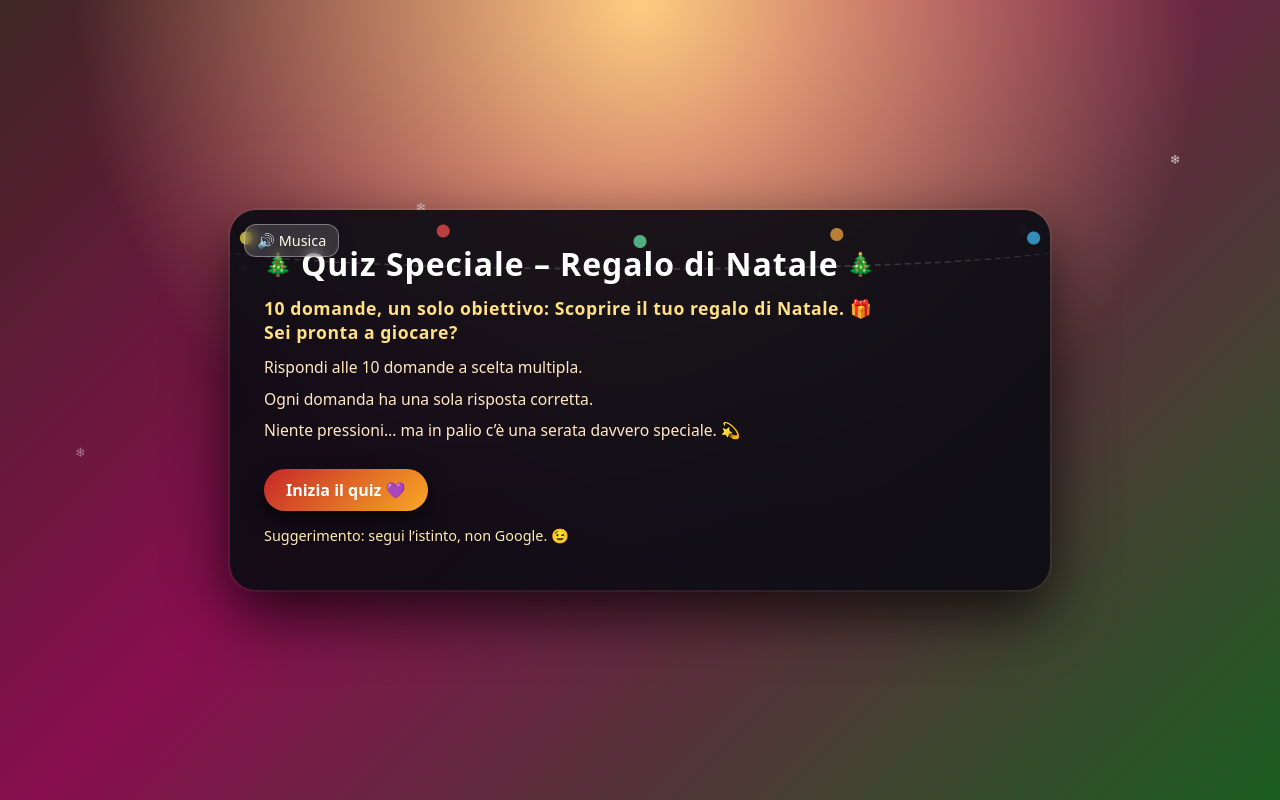
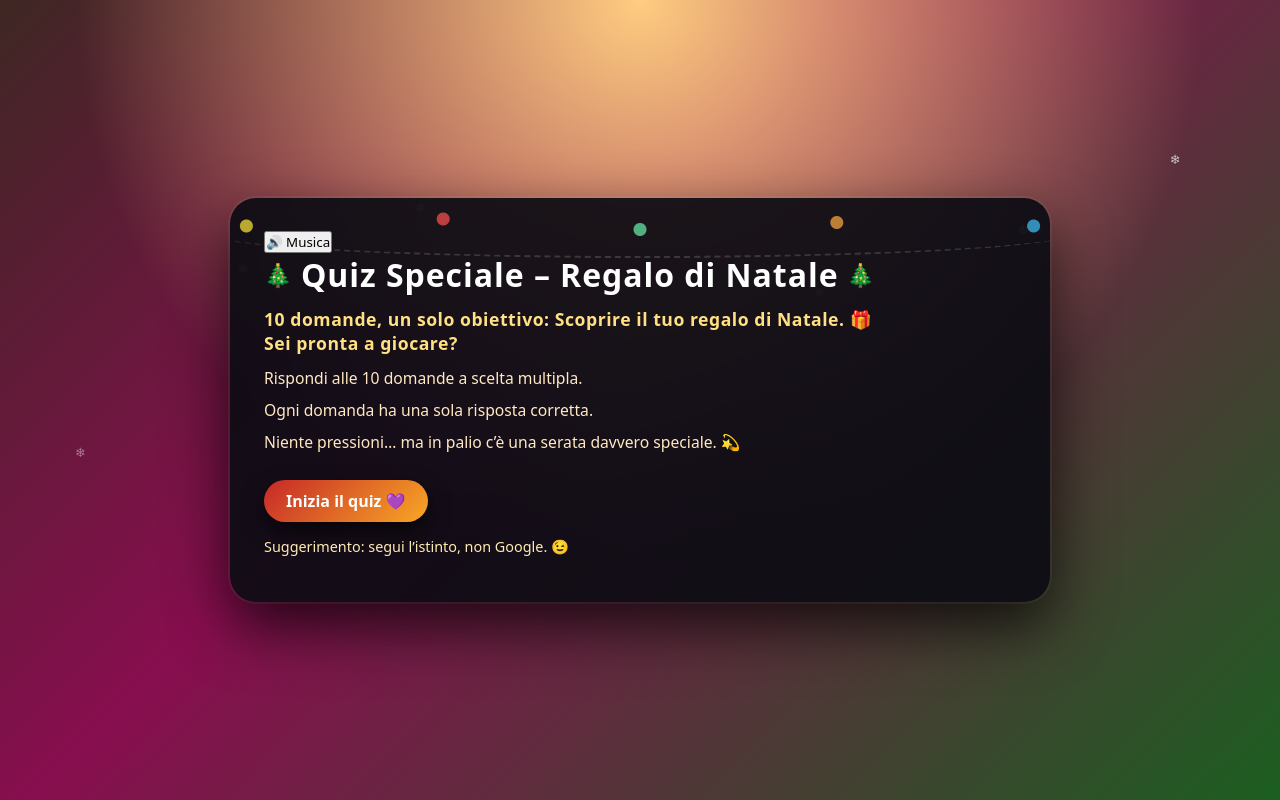
Before and after one commit to Olbiratt/Laura-Riva, a plain HTML site: page index.html in a window 1280 px wide. Drawn offline with Linux system fonts and the light colour scheme.

Commit message:
Update index.html

```diff
--- a/index.html
+++ b/index.html
@@ -167,24 +167,6 @@
     }
 
     /* Music toggle */
-    #music-toggle {
-      position: absolute;
-      top: 14px;
-      left: 14px;
-      background: rgba(255, 255, 255, 0.15);
-      border: 1px solid rgba(255, 255, 255, 0.35);
-      padding: 6px 12px;
-      border-radius: 12px;
-      font-size: 0.9rem;
-      cursor: pointer;
-      backdrop-filter: blur(6px);
-      color: #fffde7;
-      z-index: 3;
-    }
-
-    #music-toggle:hover {
-      background: rgba(255, 255, 255, 0.22);
-    }
 
     /* Garland / lights at the top */
     .garland {
@@ -707,18 +689,6 @@
       }
     }
 
-    // music toggle
-    musicToggle.addEventListener("click", () => {
-      if (musicOn) {
-        music.pause();
-        musicToggle.textContent = "🔇 Musica";
-      } else {
-        music.play().catch(() => {});
-        musicToggle.textContent = "🔊 Musica";
-      }
-      musicOn = !musicOn;
-    });
-
     startBtn.addEventListener("click", startQuiz);
     retryBtn.addEventListener("click", () => {
       startQuiz();
```
